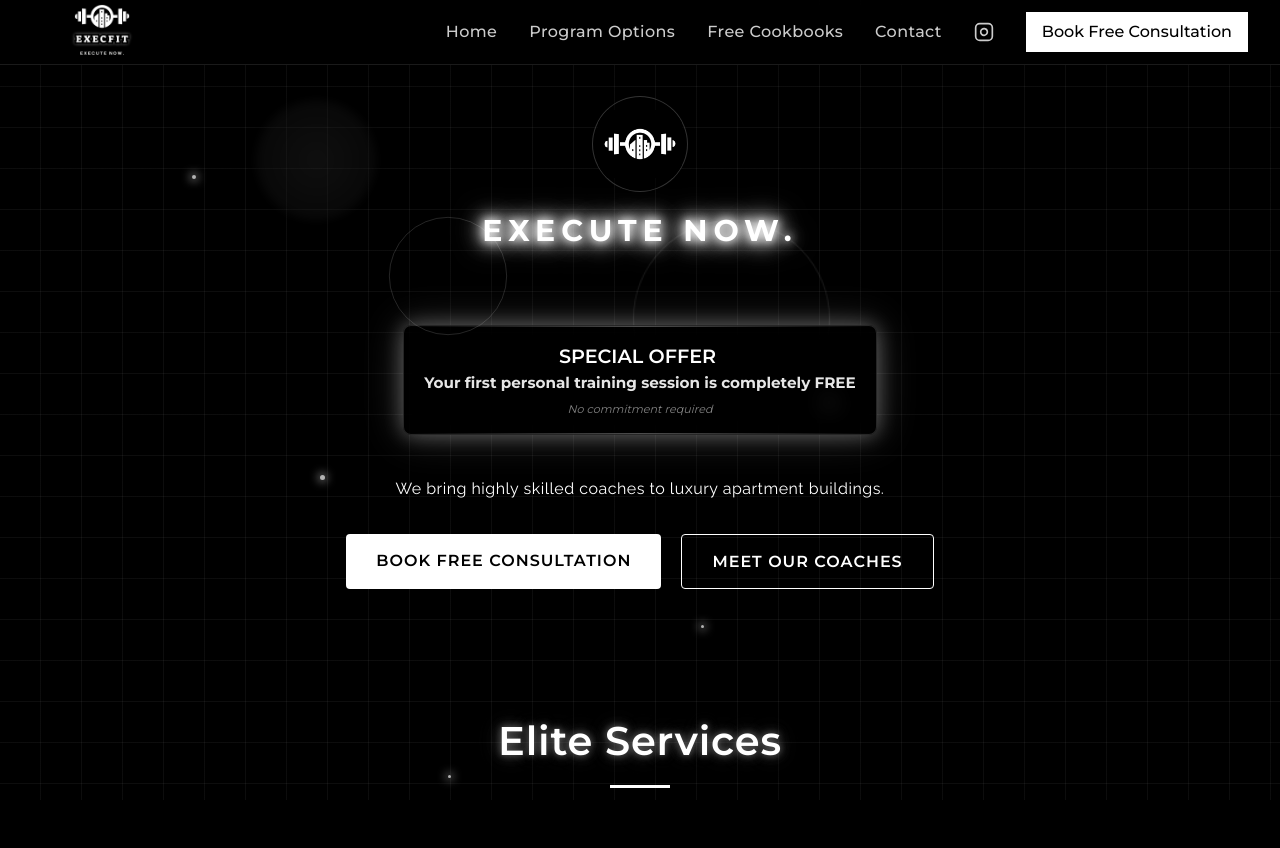
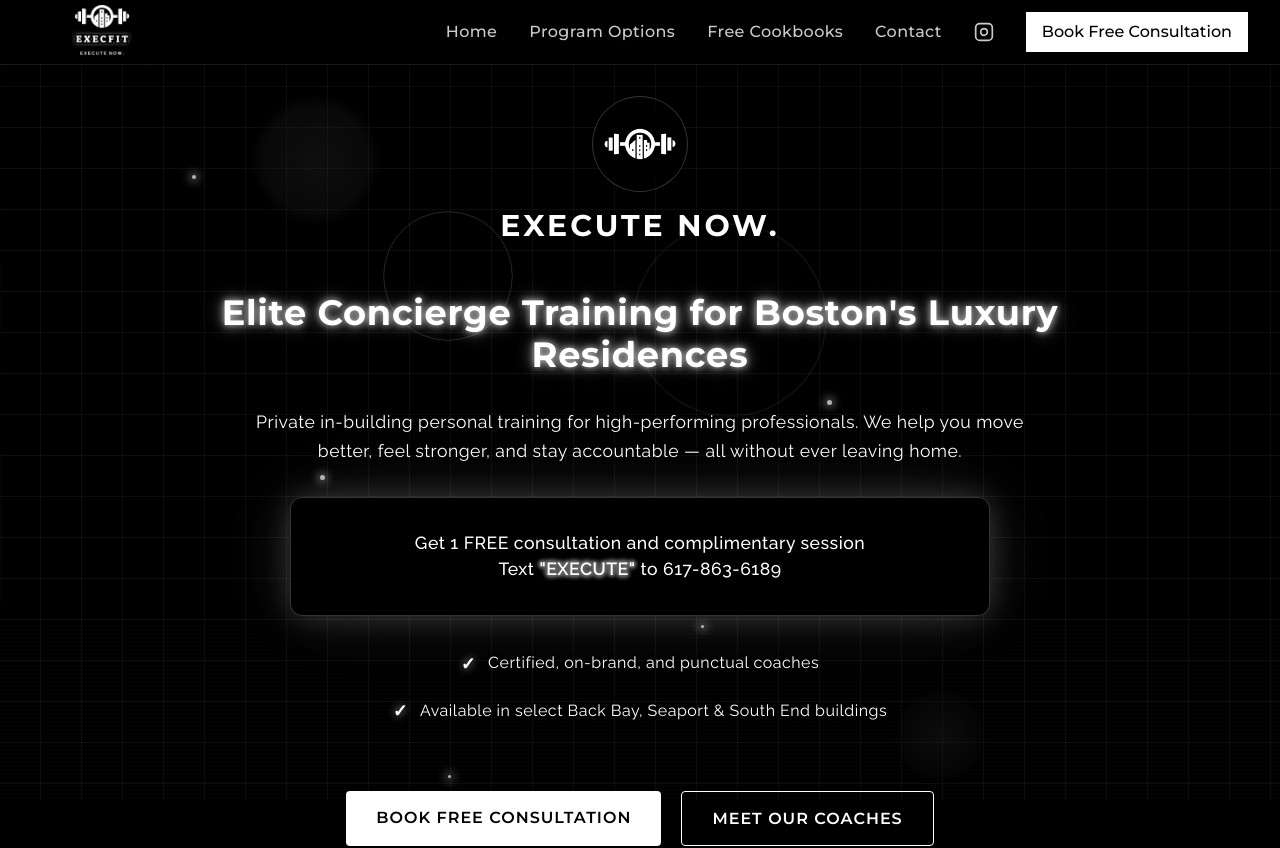
Before and after one commit to execfit/Website1, a Next.js app: page / in a window 1280 px wide. Shown: the top 848 px of the page. Built offline with nearby package versions, Linux system fonts and the light colour scheme.

Commit message:
Enhanced homepage.

```diff
--- a/app/globals.css
+++ b/app/globals.css
@@ -107,6 +107,7 @@ body {
   justify-content: center;
   border: 1px solid rgba(255, 255, 255, 0.2);
   overflow: hidden;
+  margin: 0 auto;
 }
 
 .execfit-logo-img {
@@ -475,6 +476,78 @@ body {
   animation: bg-rotate 7s ease-in-out infinite;
 }
 
+.bg-circle-3 {
+  width: 80px;
+  height: 80px;
+  border-radius: 50%;
+  background: radial-gradient(circle at center, #222 0%, #000 100%);
+  top: 60%;
+  left: 70%;
+  filter: blur(2px);
+  animation: bg-float1 8s ease-in-out infinite;
+}
+
+.bg-square-2 {
+  width: 60px;
+  height: 60px;
+  background-color: rgba(255, 255, 255, 0.03);
+  backdrop-filter: blur(2px);
+  top: 80%;
+  right: 20%;
+  animation: bg-rotate 9s ease-in-out infinite;
+}
+
+.bg-pulse-circle {
+  width: 200px;
+  height: 200px;
+  border-radius: 50%;
+  border: 1px solid rgba(255, 255, 255, 0.1);
+  top: 50%;
+  left: 10%;
+  animation: bg-pulse 4s ease-in-out infinite;
+}
+
+.bg-pulse-circle-2 {
+  width: 150px;
+  height: 150px;
+  top: 70%;
+  right: 40%;
+  animation-delay: 2s;
+}
+
+.bg-light-beam {
+  width: 2px;
+  height: 300px;
+  background: linear-gradient(to bottom, transparent, rgba(255, 255, 255, 0.1), transparent);
+  top: 20%;
+  left: 60%;
+  animation: bg-beam 6s ease-in-out infinite;
+}
+
+.bg-light-beam-2 {
+  height: 200px;
+  top: 40%;
+  right: 25%;
+  animation-delay: 3s;
+}
+
+.bg-scan-lines {
+  position: absolute;
+  top: 0;
+  left: 0;
+  right: 0;
+  bottom: 0;
+  background-image: repeating-linear-gradient(
+    0deg,
+    transparent,
+    transparent 2px,
+    rgba(255, 255, 255, 0.02) 2px,
+    rgba(255, 255, 255, 0.02) 4px
+  );
+  opacity: 0.5;
+  animation: bg-scan 8s linear infinite;
+}
+
 /* Animations */
 @keyframes bg-float1 {
   0%,
@@ -512,6 +585,39 @@ body {
   }
 }
 
+@keyframes bg-pulse {
+  0%,
+  100% {
+    transform: scale(1);
+    opacity: 0.1;
+  }
+  50% {
+    transform: scale(1.2);
+    opacity: 0.3;
+  }
+}
+
+@keyframes bg-beam {
+  0%,
+  100% {
+    opacity: 0.1;
+    transform: translateY(0);
+  }
+  50% {
+    opacity: 0.3;
+    transform: translateY(-20px);
+  }
+}
+
+@keyframes bg-scan {
+  0% {
+    transform: translateY(-100%);
+  }
+  100% {
+    transform: translateY(100%);
+  }
+}
+
 /* ExecFit Styles */
 .execfit-homepage {
   font-family: var(--font-montserrat), sans-serif;
@@ -526,8 +632,8 @@ body {
 }
 
 .execfit-title-glow {
-  text-shadow: 0 0 6px rgba(150, 150, 150, 0.5), 0 0 12px rgba(150, 150, 150, 0.4), 0 0 20px rgba(150, 150, 150, 0.3), 0
-    0 30px rgba(150, 150, 150, 0.2) !important;
+  text-shadow: 0 0 6px rgba(150, 150, 150, 0.3), 0 0 12px rgba(150, 150, 150, 0.25), 0 0 20px rgba(150, 150, 150, 0.2),
+    0 0 30px rgba(150, 150, 150, 0.1) !important;
   letter-spacing: 0.8px !important;
 }
 
@@ -565,6 +671,102 @@ body {
   width: 60px;
   height: 3px;
   background-color: white;
+}
+
+.execute-highlight {
+  font-weight: 700 !important;
+  color: white !important;
+  position: relative;
+  display: inline-block;
+  filter: drop-shadow(0 0 0.5px rgba(255, 255, 255, 0.7)) drop-shadow(0 0 1px rgba(255, 255, 255, 0.5))
+    drop-shadow(0 0 1.5px rgba(255, 255, 255, 0.3)) !important;
+}
+
+/* Hero Content Section */
+.hero-content-section {
+  position: relative;
+  z-index: 10;
+  padding: 3rem 0 4rem;
+  text-align: center;
+}
+
+.hero-content-wrapper {
+  max-width: 900px;
+  margin: 0 auto;
+  display: flex;
+  flex-direction: column;
+  align-items: center;
+  gap: 2rem;
+}
+
+.hero-main-headline {
+  font-family: var(--font-montserrat), sans-serif !important;
+  font-size: 2.2rem !important;
+  font-weight: 700 !important;
+  line-height: 1.2 !important;
+  color: white !important;
+  text-align: center !important;
+  margin: 0 !important;
+  text-shadow: 0 0 6px rgba(255, 255, 255, 0.6), 0 0 12px rgba(255, 255, 255, 0.4), 0 0 20px rgba(255, 255, 255, 0.3), 0
+    0 28px rgba(255, 255, 255, 0.15) !important;
+  letter-spacing: 0.02em !important;
+}
+
+.hero-subheadline {
+  font-size: 1.1rem !important;
+  line-height: 1.6 !important;
+  max-width: 800px !important;
+  margin: 0 auto !important;
+  color: white !important;
+  text-align: center !important;
+}
+
+.hero-cta-container {
+  background-color: rgba(0, 0, 0, 0.6);
+  border: 1px solid rgba(255, 255, 255, 0.2);
+  border-radius: 12px;
+  padding: 2rem;
+  backdrop-filter: blur(10px);
+  box-shadow: 0 0 30px rgba(255, 255, 255, 0.15), 0 0 60px rgba(255, 255, 255, 0.1), 0 0 90px rgba(255, 255, 255, 0.05);
+  max-width: 700px;
+  width: 100%;
+}
+
+.hero-cta-text {
+  font-size: 1.1rem !important;
+  font-weight: 500 !important;
+  line-height: 1.5 !important;
+  margin: 0 !important;
+  color: white !important;
+}
+
+.hero-support-bullets {
+  display: flex;
+  flex-direction: column;
+  gap: 1rem;
+  align-items: center;
+  max-width: 600px;
+  width: 100%;
+}
+
+.support-bullet {
+  display: flex;
+  align-items: center;
+  gap: 0.75rem;
+  font-size: 1rem !important;
+  font-weight: 400 !important;
+  color: white !important;
+  text-align: left !important;
+  width: 100%;
+  justify-content: center;
+}
+
+.bullet-icon {
+  color: white !important;
+  font-weight: 700 !important;
+  font-size: 1.1rem !important;
+  text-shadow: 0 0 8px rgba(255, 255, 255, 0.8) !important;
+  flex-shrink: 0;
 }
 
 /* Dictionary Definition */
@@ -687,6 +889,7 @@ body {
   display: flex;
   flex-direction: column;
   align-items: center;
+  gap: 0px;
 }
 
 .execfit-tagline {
@@ -694,7 +897,7 @@ body {
   line-height: 1.6;
   color: white !important;
   max-width: 800px;
-  margin: 25px auto 30px;
+  margin: 25px auto 0px;
   font-family: var(--font-raleway), sans-serif !important;
 }
 
@@ -703,6 +906,10 @@ body {
   flex-wrap: wrap;
   justify-content: center;
   gap: 20px;
+}
+
+.execfit-intro-section .execfit-buttons {
+  margin-top: 6px !important;
 }
 
 /* Buttons */
@@ -1001,6 +1208,52 @@ body {
   font-family: var(--font-montserrat), sans-serif !important;
 }
 
+/* Header Styles */
+.execfit-site-header {
+  position: fixed;
+  top: 0;
+  left: 0;
+  right: 0;
+  z-index: 1000;
+  background-color: rgba(0, 0, 0, 0.9);
+  backdrop-filter: blur(10px);
+  border-bottom: 1px solid rgba(255, 255, 255, 0.1);
+  padding: 1rem 0;
+}
+
+.execfit-header-content {
+  display: flex;
+  justify-content: space-between;
+  align-items: center;
+}
+
+.execfit-header-logo-img {
+  height: 30px;
+  width: auto;
+}
+
+.execfit-header-nav {
+  display: flex;
+  gap: 2rem;
+}
+
+.execfit-header-link {
+  color: rgba(255, 255, 255, 0.8) !important;
+  text-decoration: none;
+  font-weight: 500;
+  transition: color 0.3s ease;
+  font-family: var(--font-montserrat), sans-serif !important;
+}
+
+.execfit-header-link:hover {
+  color: white !important;
+}
+
+.execfit-header-cta .execfit-btn-primary {
+  padding: 10px 20px;
+  font-size: 0.9rem;
+}
+
 /* Footer */
 .execfit-site-footer {
   padding: 50px 0 25px;
@@ -1114,6 +1367,10 @@ body {
   .execfit-coaches-section,
   .execfit-cta-section {
     padding: 50px 0;
+  }
+
+  .execfit-header-nav {
+    display: none;
   }
 
   .execfit-footer-content {
@@ -1380,3 +1637,58 @@ body {
 .card-slide-out {
   animation: cardSlideOut 0.5s ease-out;
 }
+
+.execfit-buttons-override-gap {
+  margin-top: 0px !important;
+}
+
+/* More specific selector to override hero-content-wrapper gap */
+.hero-content-section .execfit-intro-section .execfit-buttons-override-gap {
+  margin-top: 0px !important;
+}
+
+/* Even more specific to ensure it overrides flexbox gap */
+.hero-content-section
+  .hero-content-wrapper
+  + .main-content
+  .execfit-intro-section
+  .execfit-intro-content
+  .execfit-buttons-override-gap {
+  margin-top: 0px !important;
+}
+
+.execfit-intro-section .execfit-buttons {
+  margin-top: 0px !important;
+}
+
+.execfit-intro-section .execfit-tagline {
+  margin-bottom: 0px !important;
+}
+
+/* Ultra-specific spacing elimination */
+.execfit-intro-section {
+  padding: 0px 0 !important;
+  margin: 0px !important;
+}
+
+.execfit-intro-content {
+  margin: 0px !important;
+  padding: 0px !important;
+  gap: 0px !important;
+}
+
+.execfit-buttons-override-gap {
+  margin: 0px !important;
+  padding: 0px !important;
+}
+
+/* Remove any inherited spacing from hero content wrapper */
+.hero-content-section + .main-content {
+  margin-top: 0px !important;
+  padding-top: 0px !important;
+}
+
+.main-content .execfit-intro-section {
+  padding-top: 0px !important;
+  margin-top: 0px !important;
+}
--- a/app/page.tsx
+++ b/app/page.tsx
@@ -432,11 +432,48 @@ export default function HomePage() {
         </div>
 
         <div className="tagline-container">
-          <h2 className="elevate-text" data-text="EXECUTE NOW.">
-            EXECUTE NOW.
-          </h2>
+          <h2 className="text-3xl font-bold text-white text-center tracking-widest">EXECUTE NOW.</h2>
         </div>
       </div>
+
+      {/* New Hero Content Section */}
+      <section className="hero-content-section">
+        <div className="execfit-container">
+          <div className="hero-content-wrapper">
+            {/* Main Headline */}
+            <h1 className="hero-main-headline" style={{ fontSize: "2.2rem" }}>
+              Elite Concierge Training for Boston's Luxury Residences
+            </h1>
+
+            {/* Subheadline */}
+            <p className="hero-subheadline execfit-raleway-text execfit-black-glow" style={{ fontSize: "1.1rem" }}>
+              Private in-building personal training for high-performing professionals. We help you move better, feel
+              stronger, and stay accountable — all without ever leaving home.
+            </p>
+
+            {/* CTA */}
+            <div className="hero-cta-container">
+              <p className="hero-cta-text execfit-raleway-text execfit-black-glow">
+                Get 1 FREE consultation and complimentary session
+                <br />
+                Text <span className="execute-highlight">"EXECUTE"</span> to 617-863-6189
+              </p>
+            </div>
+
+            {/* Support Bullets */}
+            <div className="hero-support-bullets">
+              <div className="support-bullet execfit-raleway-text execfit-black-glow">
+                <span className="bullet-icon">✓</span>
+                Certified, on-brand, and punctual coaches
+              </div>
+              <div className="support-bullet execfit-raleway-text execfit-black-glow">
+                <span className="bullet-icon">✓</span>
+                Available in select Back Bay, Seaport & South End buildings
+              </div>
+            </div>
+          </div>
+        </div>
+      </section>
 
       {/* Main homepage content */}
       <div className="main-content">
@@ -445,28 +482,7 @@ export default function HomePage() {
           <section className="execfit-intro-section pt-0">
             <div className="execfit-container">
               <div className="execfit-intro-content">
-                {/* Dictionary Definition */}
-                <div
-                  className="execfit-dictionary-definition execfit-dictionary-definition-compact"
-                  style={{ boxShadow: "0 0 20px rgba(255, 255, 255, 0.3), 0 0 40px rgba(255, 255, 255, 0.2)" }}
-                >
-                  <div className="execfit-definition-content text-center">
-                    <div className="def-flex justify-center">
-                      <span className="execfit-term">SPECIAL OFFER</span>
-                    </div>
-                    <div className="def-flex def-flex-align-top justify-center">
-                      <span className="execfit-definition-text font-bold">
-                        Your first personal training session is completely FREE
-                      </span>
-                    </div>
-                    <div className="execfit-definition-source text-center">No commitment required</div>
-                  </div>
-                </div>
-
-                <p className="execfit-tagline execfit-raleway-text execfit-black-glow">
-                  We bring highly skilled coaches to luxury apartment buildings.
-                </p>
-                <div className="execfit-buttons">
+                <div className="execfit-buttons execfit-buttons-override-gap">
                   <Link href="/coming-soon" className="execfit-btn-primary">
                     Book Free Consultation
                   </Link>
```
